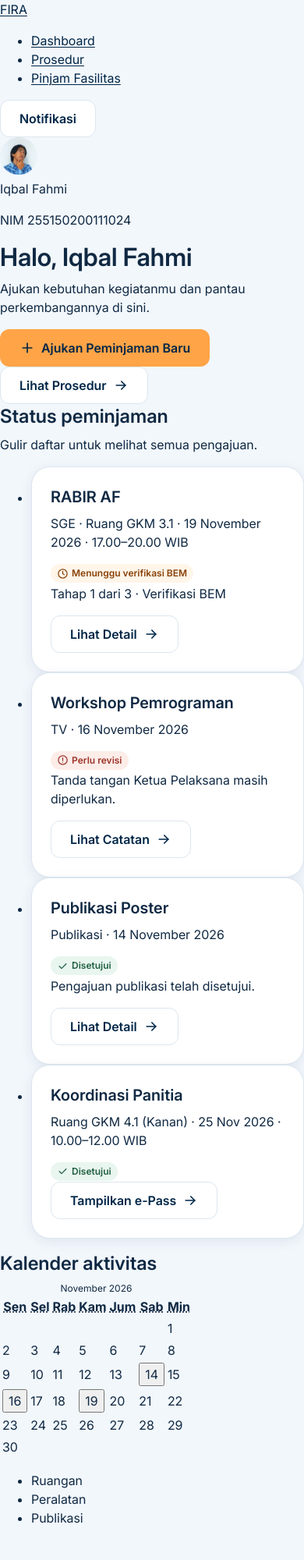
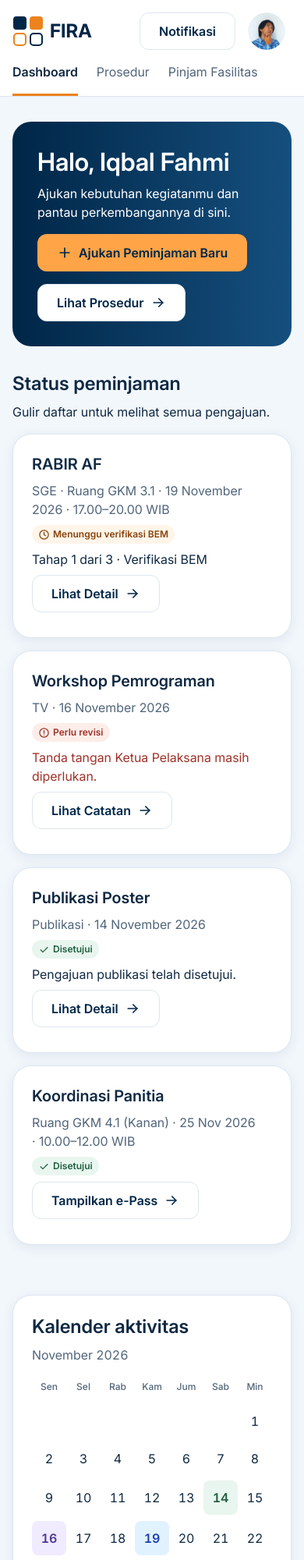
Before and after one commit to Shiroyukiaether/FIRA, a plain HTML site: page dashboard.html in a window 390 px wide. Shown: the top 2000 px of the page at 78% size. Before the commit the page ends 1974 px from the top, so only its background shows below. Drawn offline with Linux system fonts and the light colour scheme.

Commit message:
Tahap 3: layout grid 12 kolom, header, dan breakpoint responsif

```diff
--- a/ajukan-ruangan.html
+++ b/ajukan-ruangan.html
@@ -7,27 +7,30 @@
   <link rel="stylesheet" href="css/tokens.css">
   <link rel="stylesheet" href="css/base.css">
   <link rel="stylesheet" href="css/components.css">
+  <link rel="stylesheet" href="css/layout.css">
 </head>
 <body>
 
   <!-- Header -->
-  <header>
-    <a href="dashboard.html" aria-label="FIRA, ke Dashboard">
+  <header class="site-header">
+    <a class="logo" href="dashboard.html" aria-label="FIRA, ke Dashboard">
+      <svg viewBox="0 0 40 40" aria-hidden="true" focusable="false"><rect x="1" y="1" width="17" height="17" rx="4" fill="#002647"/><rect x="22" y="1" width="17" height="17" rx="4" fill="#ec831e"/><rect x="2" y="23" width="15" height="15" rx="4" fill="none" stroke="#ec831e" stroke-width="2"/><rect x="23" y="23" width="15" height="15" rx="4" fill="none" stroke="#002647" stroke-width="2"/></svg>
       <span>FIRA</span>
     </a>
 
-    <div>
+    <div class="profil">
       <img src="assets/avatar.png" alt="" width="48" height="48">
       <p>Iqbal Fahmi</p>
       <p>NIM 255150200111024</p>
     </div>
   </header>
 
-  <main>
+  <div class="container grid">
+  <main class="col-8">
     <h1>Ajukan Peminjaman Ruangan</h1>
 
     <!-- Formulir -->
-    <form id="form-ajukan" novalidate>
+    <form id="form-ajukan" class="card" novalidate>
 
       <fieldset>
         <legend>Jenis Pengaju</legend>
@@ -84,13 +87,15 @@
       <p><span aria-hidden="true">*</span> wajib diisi</p>
 
       <!-- Aksi -->
+      <div class="aksi">
       <a class="btn btn--secondary" href="pinjam.html#ruangan">Kembali</a>
       <button type="submit" class="btn btn--primary">Ajukan Peminjaman</button>
+      </div>
     </form>
   </main>
 
   <!-- Ringkasan -->
-  <aside aria-labelledby="judul-ringkasan">
+  <aside class="card ringkasan col-4" aria-labelledby="judul-ringkasan">
     <h2 id="judul-ringkasan">Ringkasan peminjaman</h2>
     <dl>
       <dt>Pengaju</dt>
@@ -105,6 +110,7 @@
     <p>Ajukan minimal H-14 sebelum tanggal peminjaman. Pengajuan di luar jam operasional akan ditolak.</p>
     <a href="prosedur.html">Lihat semua ketentuan <svg class="icon" viewBox="0 0 24 24" aria-hidden="true" focusable="false"><path d="M5 12h14"/><path d="M13 6l6 6-6 6"/></svg></a>
   </aside>
+  </div>
 
 </body>
 </html>
--- /dev/null
+++ b/css/layout.css
@@ -0,0 +1,447 @@
+/* Layout: container, grid 12 kolom, header, pola halaman */
+
+/* ---------- Container & grid ---------- */
+.container {
+  width: 100%;
+  max-width: calc(var(--container-max) + 2 * var(--page-margin));
+  margin: 0 auto;
+  padding: var(--space-8) var(--page-margin);
+}
+
+.grid {
+  display: grid;
+  grid-template-columns: repeat(12, minmax(0, 1fr));
+  gap: var(--gutter);
+  align-items: start;
+}
+
+/* Mobile: semua kolom penuh */
+.grid > * {
+  grid-column: 1 / -1;
+  min-width: 0;
+}
+
+@media (min-width: 768px) {
+  :root { --page-margin: var(--space-6); }
+  .col-md-6 { grid-column: span 6; }
+}
+
+@media (min-width: 992px) {
+  .col-4 { grid-column: span 4; }
+  .col-6 { grid-column: span 6; }
+  .col-8 { grid-column: span 8; }
+}
+
+@media (max-width: 575px) {
+  :root { --gutter: var(--space-4); }
+}
+
+/* Tombol di grid tidak melebar */
+.grid > .btn {
+  justify-self: start;
+}
+
+/* Daftar tanpa bullet */
+.list-plain {
+  margin: 0;
+  padding: 0;
+  list-style: none;
+}
+
+/* ---------- Header ---------- */
+.site-header {
+  display: grid;
+  grid-template-columns: 1fr auto;
+  grid-template-areas:
+    "logo profil"
+    "nav  notif";
+  align-items: center;
+  gap: var(--space-2) var(--space-4);
+  padding: var(--space-4) max(var(--page-margin), (100% - var(--container-max)) / 2) 0;
+  border-bottom: 1px solid var(--color-border-subtle);
+  background: var(--color-bg-surface);
+}
+
+.logo {
+  grid-area: logo;
+  display: inline-flex;
+  align-items: center;
+  gap: var(--space-2);
+  justify-self: start;
+  color: var(--color-action-primary);
+  font-size: var(--text-h2);
+  line-height: var(--leading-h2);
+  font-weight: var(--weight-bold);
+  text-decoration: none;
+}
+
+.logo svg {
+  width: 2.5rem;
+  height: 2.5rem;
+}
+
+.profil {
+  grid-area: profil;
+  display: grid;
+  grid-template-columns: auto auto;
+  align-items: center;
+  column-gap: var(--space-2);
+}
+
+.profil img {
+  grid-row: span 2;
+  width: 3rem;
+  height: 3rem;
+  border-radius: 50%;
+  object-fit: cover;
+}
+
+.profil p {
+  margin: 0;
+  font-weight: var(--weight-medium);
+}
+
+.profil p + p {
+  color: var(--color-text-muted);
+  font-size: var(--text-caption);
+  line-height: var(--leading-caption);
+  font-weight: var(--weight-regular);
+  font-variant-numeric: tabular-nums;
+}
+
+.notif {
+  grid-area: notif;
+}
+
+/* Navigasi utama: tab dengan garis aksen */
+.nav-utama {
+  grid-area: nav;
+  overflow-x: auto;
+}
+
+.nav-utama ul {
+  display: flex;
+  gap: var(--space-6);
+  margin: 0;
+  padding: 0;
+  list-style: none;
+}
+
+.nav-utama a {
+  display: block;
+  padding: var(--space-2) 0 var(--space-4);
+  border-bottom: 3px solid transparent;
+  color: var(--color-text-muted);
+  text-decoration: none;
+  white-space: nowrap;
+}
+
+.nav-utama a:hover {
+  color: var(--color-text);
+}
+
+.nav-utama a[aria-current="page"] {
+  border-bottom-color: var(--color-accent);
+  color: var(--color-text);
+  font-weight: var(--weight-semibold);
+}
+
+@media (max-width: 575px) {
+  .site-header {
+    grid-template-columns: 1fr auto auto;
+    grid-template-areas:
+      "logo notif profil"
+      "nav  nav   nav";
+  }
+
+  .profil p { display: none; }
+}
+
+/* ---------- Hero (latar gelap) ---------- */
+.hero {
+  padding: var(--space-8);
+  border-radius: var(--radius-lg);
+  background: var(--color-bg-hero);
+  color: var(--color-text-on-action);
+}
+
+.hero a:not(.btn) {
+  color: inherit;
+}
+
+.aksi {
+  display: flex;
+  flex-wrap: wrap;
+  gap: var(--space-4);
+  align-items: center;
+}
+
+/* ---------- Kartu status (dashboard) ---------- */
+.daftar-status {
+  display: grid;
+  gap: var(--space-4);
+}
+
+.card--status {
+  display: grid;
+  grid-template-columns: 1fr auto;
+  column-gap: var(--space-4);
+}
+
+.card--status > * {
+  grid-column: 1;
+}
+
+.card--status > .badge {
+  grid-column: 2;
+  grid-row: 1;
+  align-self: start;
+}
+
+.card--status > .btn {
+  grid-column: 2;
+  justify-self: end;
+  align-self: end;
+}
+
+.card--status p {
+  margin-bottom: var(--space-2);
+}
+
+.card--status h3 + p {
+  color: var(--color-text-muted);
+}
+
+@media (max-width: 575px) {
+  .card--status > .badge,
+  .card--status > .btn {
+    grid-column: 1;
+    grid-row: auto;
+    justify-self: start;
+    margin-bottom: var(--space-2);
+  }
+}
+
+.text-danger {
+  color: var(--color-status-danger);
+}
+
+/* ---------- Kalender ---------- */
+.kalender table {
+  width: 100%;
+  table-layout: fixed;
+  border-collapse: collapse;
+  text-align: center;
+  font-variant-numeric: tabular-nums;
+}
+
+.kalender caption {
+  margin-bottom: var(--space-4);
+  color: var(--color-text-muted);
+  text-align: left;
+  font-size: var(--text-body);
+  line-height: var(--leading-body);
+}
+
+.kalender th {
+  padding-bottom: var(--space-2);
+  color: var(--color-text-muted);
+  font-size: var(--text-caption);
+  font-weight: var(--weight-medium);
+}
+
+.kalender th abbr {
+  text-decoration: none;
+}
+
+.kalender td {
+  height: var(--size-target);
+  padding: var(--space-1) 0;
+}
+
+.hari {
+  display: inline-flex;
+  flex-direction: column;
+  align-items: center;
+  justify-content: center;
+  width: 2.75rem;
+  height: 2.75rem;
+  border: 0;
+  border-radius: var(--radius-sm);
+  font-weight: var(--weight-semibold);
+  cursor: pointer;
+}
+
+.hari--ruangan   { background: var(--color-cat-ruangan-bg);   color: var(--color-cat-ruangan); }
+.hari--peralatan { background: var(--color-cat-peralatan-bg); color: var(--color-cat-peralatan); }
+.hari--publikasi { background: var(--color-cat-publikasi-bg); color: var(--color-cat-publikasi); }
+
+.hari:hover {
+  outline: 1px solid currentColor;
+}
+
+.legenda {
+  display: flex;
+  flex-wrap: wrap;
+  gap: var(--space-4);
+  margin: var(--space-4) 0 0;
+  padding: 0;
+  list-style: none;
+  font-size: var(--text-caption);
+}
+
+.legenda li::before {
+  content: "";
+  display: inline-block;
+  width: 0.75rem;
+  height: 0.75rem;
+  margin-right: var(--space-1);
+  border-radius: 3px;
+  vertical-align: -1px;
+  background: currentColor;
+}
+
+.legenda .hari--ruangan,
+.legenda .hari--peralatan,
+.legenda .hari--publikasi {
+  background: none;
+}
+
+/* ---------- Segmen kategori (pinjam) ---------- */
+.segmen ul {
+  display: inline-flex;
+  gap: var(--space-1);
+  margin: 0 0 var(--space-6);
+  padding: var(--space-1);
+  border-radius: var(--radius-md);
+  background: var(--color-border-subtle);
+  list-style: none;
+}
+
+.segmen a {
+  display: block;
+  padding: var(--space-2) var(--space-4);
+  border-radius: var(--radius-sm);
+  color: var(--color-text);
+  font-weight: var(--weight-medium);
+  text-decoration: none;
+}
+
+.segmen a:hover,
+.segmen a[aria-current="true"] {
+  background: var(--color-bg-surface);
+}
+
+.panel {
+  margin-bottom: var(--space-12);
+}
+
+.hero + .panel {
+  margin-top: var(--space-8);
+}
+
+/* ---------- Langkah alur (prosedur) ---------- */
+.langkah {
+  display: grid;
+  gap: var(--space-4);
+  margin: 0;
+  padding: 0;
+  list-style: none;
+  counter-reset: langkah;
+}
+
+.langkah li {
+  counter-increment: langkah;
+}
+
+.langkah li::before {
+  content: counter(langkah);
+  display: grid;
+  place-items: center;
+  width: 2rem;
+  height: 2rem;
+  margin-bottom: var(--space-2);
+  border-radius: 50%;
+  background: var(--color-action-primary);
+  color: var(--color-text-on-action);
+  font-weight: var(--weight-semibold);
+}
+
+@media (min-width: 768px) {
+  .langkah { grid-template-columns: repeat(4, 1fr); }
+}
+
+.checklist li {
+  padding: var(--space-4) 0;
+  border-bottom: 1px solid var(--color-border-subtle);
+}
+
+.checklist li:last-child {
+  border-bottom: 0;
+}
+
+.checklist .hint {
+  margin: var(--space-1) 0 0 calc(1.25rem + var(--space-2));
+}
+
+/* ---------- Ringkasan (dl) ---------- */
+.ringkasan dl {
+  margin: 0 0 var(--space-4);
+}
+
+.ringkasan dt {
+  color: var(--color-text-muted);
+  font-size: var(--text-caption);
+  line-height: var(--leading-caption);
+}
+
+.ringkasan dd {
+  margin: 0 0 var(--space-4);
+  font-weight: var(--weight-medium);
+}
+
+.ringkasan > a:not(.btn) {
+  display: inline-block;
+  margin-bottom: var(--space-4);
+}
+
+.ringkasan .btn {
+  width: 100%;
+  margin-top: var(--space-2);
+}
+
+/* ---------- Login ---------- */
+.login {
+  min-height: calc(100vh - 10rem);
+  align-items: stretch;
+}
+
+.login .hero {
+  display: flex;
+  flex-direction: column;
+  justify-content: center;
+}
+
+.login .hero h1 {
+  font-size: var(--text-display);
+  line-height: var(--leading-display);
+}
+
+.login .card {
+  display: flex;
+  flex-direction: column;
+  justify-content: center;
+}
+
+.site-footer {
+  padding: var(--space-4) var(--page-margin);
+  border-top: 1px solid var(--color-border-subtle);
+  background: var(--color-bg-surface);
+  color: var(--color-text-muted);
+  text-align: center;
+  font-size: var(--text-caption);
+}
+
+.site-footer p {
+  margin: 0;
+}
--- a/css/tokens.css
+++ b/css/tokens.css
@@ -6,6 +6,7 @@
   --navy-900: #002647;
   --navy-800: #102943;
   --navy-700: #1e4a7a;
+  --navy-600: #154f7e;
   --slate-600: #51657b;
   --slate-400: #7a8ca3;
   --slate-200: #dce6ef;
@@ -43,6 +44,7 @@
   --color-action-primary-hover: var(--navy-700);
   --color-action-on-dark: var(--orange-300);
   --color-accent: var(--orange-500);
+  --color-bg-hero: linear-gradient(90deg, var(--navy-900), var(--navy-600));
   --color-focus-ring: var(--blue-400);
 
   /* Status */
@@ -78,12 +80,14 @@
   --text-h3: 1.25rem;        /* 20px */
   --text-h2: 1.5rem;         /* 24px */
   --text-h1: 2rem;           /* 32px */
+  --text-display: 4rem;      /* 64px, judul login */
 
   --leading-caption: 1rem;   /* 16px */
   --leading-body: 1.5rem;    /* 24px */
   --leading-h3: 1.75rem;     /* 28px */
   --leading-h2: 2rem;        /* 32px */
   --leading-h1: 2.5rem;      /* 40px */
+  --leading-display: 4.5rem; /* 72px */
 
   --weight-regular: 400;
   --weight-medium: 500;
@@ -97,6 +101,11 @@
   --radius-pill: 999px;
   --shadow-card: 0 4px 16px rgba(0, 38, 71, 0.08);
 
+  /* ---------- Layout ---------- */
+  --container-max: 75rem;    /* 1200px */
+  --gutter: var(--space-6);  /* 24px desktop */
+  --page-margin: var(--space-4);
+
   /* ---------- Interaksi ---------- */
   --size-target: 3rem;       /* 48px, Fitts */
   --focus-ring: 2px solid var(--color-focus-ring);
--- a/dashboard.html
+++ b/dashboard.html
@@ -7,17 +7,19 @@
   <link rel="stylesheet" href="css/tokens.css">
   <link rel="stylesheet" href="css/base.css">
   <link rel="stylesheet" href="css/components.css">
+  <link rel="stylesheet" href="css/layout.css">
 </head>
 <body>
 
   <!-- Header -->
-  <header>
-    <a href="dashboard.html" aria-label="FIRA, ke Dashboard">
+  <header class="site-header">
+    <a class="logo" href="dashboard.html" aria-label="FIRA, ke Dashboard">
+      <svg viewBox="0 0 40 40" aria-hidden="true" focusable="false"><rect x="1" y="1" width="17" height="17" rx="4" fill="#002647"/><rect x="22" y="1" width="17" height="17" rx="4" fill="#ec831e"/><rect x="2" y="23" width="15" height="15" rx="4" fill="none" stroke="#ec831e" stroke-width="2"/><rect x="23" y="23" width="15" height="15" rx="4" fill="none" stroke="#002647" stroke-width="2"/></svg>
       <span>FIRA</span>
     </a>
 
     <!-- Navigasi utama -->
-    <nav aria-label="Navigasi utama">
+    <nav class="nav-utama" aria-label="Navigasi utama">
       <ul>
         <li><a href="dashboard.html" aria-current="page">Dashboard</a></li>
         <li><a href="prosedur.html">Prosedur</a></li>
@@ -25,34 +27,37 @@
       </ul>
     </nav>
 
-    <button type="button" class="btn btn--secondary">Notifikasi</button>
+    <button type="button" class="btn btn--secondary notif">Notifikasi</button>
 
-    <div>
+    <div class="profil">
       <img src="assets/avatar.png" alt="" width="48" height="48">
       <p>Iqbal Fahmi</p>
       <p>NIM 255150200111024</p>
     </div>
   </header>
 
+  <div class="container grid">
   <!-- Konten utama -->
-  <main>
+  <main class="col-8">
 
     <!-- Hero -->
-    <section aria-labelledby="sapaan">
+    <section class="hero" aria-labelledby="sapaan">
       <h1 id="sapaan">Halo, Iqbal Fahmi</h1>
       <p>Ajukan kebutuhan kegiatanmu dan pantau perkembangannya di sini.</p>
+      <div class="aksi">
       <a class="btn btn--on-dark" href="pinjam.html"><svg class="icon" viewBox="0 0 24 24" aria-hidden="true" focusable="false"><path d="M12 5v14M5 12h14"/></svg> Ajukan Peminjaman Baru</a>
       <a class="btn btn--secondary" href="prosedur.html">Lihat Prosedur <svg class="icon" viewBox="0 0 24 24" aria-hidden="true" focusable="false"><path d="M5 12h14"/><path d="M13 6l6 6-6 6"/></svg></a>
+      </div>
     </section>
 
     <!-- Status peminjaman -->
-    <section aria-labelledby="judul-status">
+    <section class="panel" aria-labelledby="judul-status">
       <h2 id="judul-status">Status peminjaman</h2>
       <p>Gulir daftar untuk melihat semua pengajuan.</p>
 
-      <ul>
+      <ul class="list-plain daftar-status">
         <li>
-          <article class="card" aria-labelledby="pengajuan-rabir">
+          <article class="card card--status" aria-labelledby="pengajuan-rabir">
             <h3 id="pengajuan-rabir">RABIR AF</h3>
             <p>
               SGE · Ruang GKM 3.1 ·
@@ -67,11 +72,11 @@
         </li>
 
         <li>
-          <article class="card" aria-labelledby="pengajuan-workshop">
+          <article class="card card--status" aria-labelledby="pengajuan-workshop">
             <h3 id="pengajuan-workshop">Workshop Pemrograman</h3>
             <p>TV · <time datetime="2026-11-16">16 November 2026</time></p>
             <p class="badge badge--danger"><svg class="icon" viewBox="0 0 24 24" aria-hidden="true" focusable="false"><circle cx="12" cy="12" r="9"/><path d="M12 7.5v5.5"/><path d="M12 16.5h.01"/></svg> Perlu revisi</p>
-            <p>Tanda tangan Ketua Pelaksana masih diperlukan.</p>
+            <p class="text-danger">Tanda tangan Ketua Pelaksana masih diperlukan.</p>
             <button type="button" class="btn btn--secondary" aria-describedby="pengajuan-workshop">
               Lihat Catatan <svg class="icon" viewBox="0 0 24 24" aria-hidden="true" focusable="false"><path d="M5 12h14"/><path d="M13 6l6 6-6 6"/></svg>
             </button>
@@ -79,7 +84,7 @@
         </li>
 
         <li>
-          <article class="card" aria-labelledby="publikasi-poster">
+          <article class="card card--status" aria-labelledby="publikasi-poster">
             <h3 id="publikasi-poster">Publikasi Poster</h3>
             <p>Publikasi · <time datetime="2026-11-14">14 November 2026</time></p>
             <p class="badge badge--success"><svg class="icon" viewBox="0 0 24 24" aria-hidden="true" focusable="false"><path d="M5 12.5l4.5 4.5L19 7.5"/></svg> Disetujui</p>
@@ -91,7 +96,7 @@
         </li>
 
         <li>
-          <article class="card" aria-labelledby="pengajuan-koordinasi">
+          <article class="card card--status" aria-labelledby="pengajuan-koordinasi">
             <h3 id="pengajuan-koordinasi">Koordinasi Panitia</h3>
             <p>
               Ruang GKM 4.1 (Kanan) ·
@@ -108,7 +113,7 @@
   </main>
 
   <!-- Kalender -->
-  <aside aria-labelledby="judul-kalender">
+  <aside class="card kalender col-4" aria-labelledby="judul-kalender">
     <h2 id="judul-kalender">Kalender aktivitas</h2>
 
     <table>
@@ -129,13 +134,13 @@
         <tr><td>2</td><td>3</td><td>4</td><td>5</td><td>6</td><td>7</td><td>8</td></tr>
         <tr>
           <td>9</td><td>10</td><td>11</td><td>12</td><td>13</td>
-          <td><button type="button" aria-label="14 November: Publikasi">14</button></td>
+          <td><button type="button" class="hari hari--publikasi" aria-label="14 November: Publikasi">14</button></td>
           <td>15</td>
         </tr>
         <tr>
-          <td><button type="button" aria-label="16 November: Peralatan">16</button></td>
+          <td><button type="button" class="hari hari--peralatan" aria-label="16 November: Peralatan">16</button></td>
           <td>17</td><td>18</td>
-          <td><button type="button" aria-label="19 November: Ruangan">19</button></td>
+          <td><button type="button" class="hari hari--ruangan" aria-label="19 November: Ruangan">19</button></td>
           <td>20</td><td>21</td><td>22</td>
         </tr>
         <tr><td>23</td><td>24</td><td>25</td><td>26</td><td>27</td><td>28</td><td>29</td></tr>
@@ -144,12 +149,13 @@
     </table>
 
     <!-- Legenda -->
-    <ul aria-label="Keterangan kalender">
-      <li>Ruangan</li>
-      <li>Peralatan</li>
-      <li>Publikasi</li>
+    <ul class="legenda" aria-label="Keterangan kalender">
+      <li class="hari--ruangan">Ruangan</li>
+      <li class="hari--peralatan">Peralatan</li>
+      <li class="hari--publikasi">Publikasi</li>
     </ul>
   </aside>
+  </div>
 
 </body>
 </html>
```
Also changed, not shown: index.html (+10 -6 lines), pinjam.html (+26 -24 lines), prosedur.html (+16 -14 lines).
